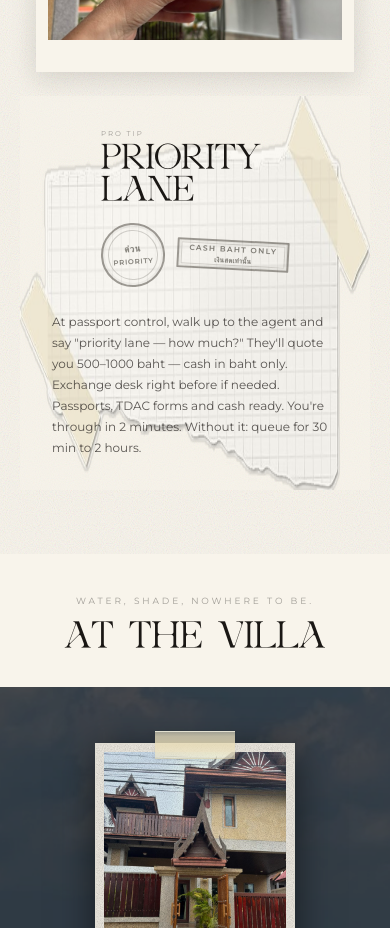
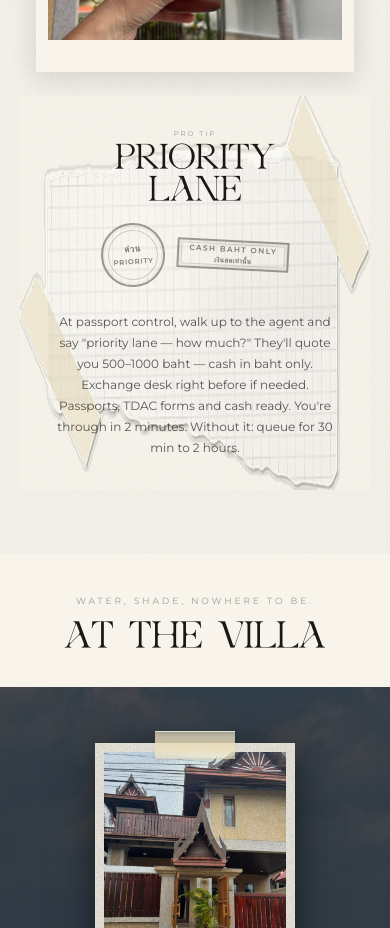
Before and after one commit to gdetaisne/baan-rawai, a Next.js app: page /en in a window 390 px wide. Shown: the part 2560-3488 px from the top of the page. Built offline with nearby package versions, Linux system fonts and the light colour scheme.

Commit message:
fix: centre Priority Lane mobile, moine Phuket à droite
Made-with: Cursor

```diff
--- a/app/[locale]/page.tsx
+++ b/app/[locale]/page.tsx
@@ -987,10 +987,10 @@ export default function HomePage() {
             <div className="absolute inset-0" style={{ background: 'rgba(248,244,235,0.55)' }} />
             <div className="relative z-10 flex flex-col md:flex-row items-center gap-6 md:gap-12 px-8 py-8 md:px-14 md:py-10">
               {/* Gauche : label + titre + stamps */}
-              <div className="flex-shrink-0 md:w-[220px]">
+              <div className="flex-shrink-0 md:w-[220px] flex flex-col items-center md:items-start text-center md:text-left">
                 <p className="font-label text-[7px] uppercase tracking-[0.28em]" style={{ color: 'rgba(31,27,24,0.40)' }}>Pro tip</p>
                 <p className="font-display mt-1 leading-none uppercase" style={{ fontSize: 'clamp(32px,4vw,56px)', color: '#1a1714' }}>Priority<br/>Lane</p>
-                <div className="mt-4 flex items-center gap-3 flex-wrap">
+                <div className="mt-4 flex items-center justify-center md:justify-start gap-3 flex-wrap">
                   <span className="stamp-important" style={{ width: '64px', height: '64px', transform: 'rotate(-4deg)', flexShrink: 0 }}>
                     <span style={{ fontSize: '9px' }}>ด่วน</span>
                     <span style={{ fontSize: '7px' }}>priority</span>
@@ -1002,7 +1002,7 @@ export default function HomePage() {
                 </div>
               </div>
               {/* Droite : texte */}
-              <div className="flex-1 min-w-0">
+              <div className="flex-1 min-w-0 text-center md:text-left">
                 <p className="text-[12px] leading-[1.75]" style={{ color: 'rgba(31,27,24,0.72)' }}>
                   {locale === 'fr'
                     ? "Au passport control, approchez l'agent et dites juste « priority lane — how much ? ». Il annonce un prix entre 500 et 1000 bahts — cash bahts uniquement. Bureau de change juste avant si besoin. Passeports, TDAC et biftons sortis à l'avance. Vous passerez en 2 minutes. Sans ça : comptez entre 30 min et 2h dans la queue."
@@ -1417,7 +1417,7 @@ export default function HomePage() {
         <img src="/collage/muay-thai-stamp-nobg.png" alt="" className="pointer-events-none absolute hidden lg:block" style={{ width: '280px', top: '60px', right: '-40px', transform: 'rotate(6deg)', opacity: 0.75, zIndex: 0 }} />
         {/* Nouveaux stickers Phuket */}
         {/* Nouveaux stickers Phuket */}
-        <img src="/collage/monk-nobg.png" alt="" className="pointer-events-none absolute hidden lg:block" style={{ width: '150px', top: '120px', left: '-55px', transform: 'rotate(4deg)', opacity: 0.88, zIndex: 0 }} />
+        <img src="/collage/monk-nobg.png" alt="" className="pointer-events-none absolute hidden lg:block" style={{ width: '150px', top: '120px', right: '-55px', transform: 'rotate(-4deg)', opacity: 0.88, zIndex: 0 }} />
         <img src="/collage/palm-tree-nobg.png" alt="" className="pointer-events-none absolute hidden lg:block" style={{ width: '180px', top: '480px', left: '-65px', transform: 'rotate(-5deg)', opacity: 0.80, zIndex: 0 }} />
         <img src="/collage/longtail-boat-nobg.png" alt="" className="pointer-events-none absolute hidden lg:block" style={{ width: '210px', top: '850px', right: '-70px', transform: 'rotate(-6deg)', opacity: 0.82, zIndex: 0 }} />
         <img src="/collage/monkeys-nobg.png" alt="" className="pointer-events-none absolute hidden lg:block" style={{ width: '190px', top: '1280px', right: '-60px', transform: 'rotate(-6deg)', opacity: 0.85, zIndex: 0 }} />
```
